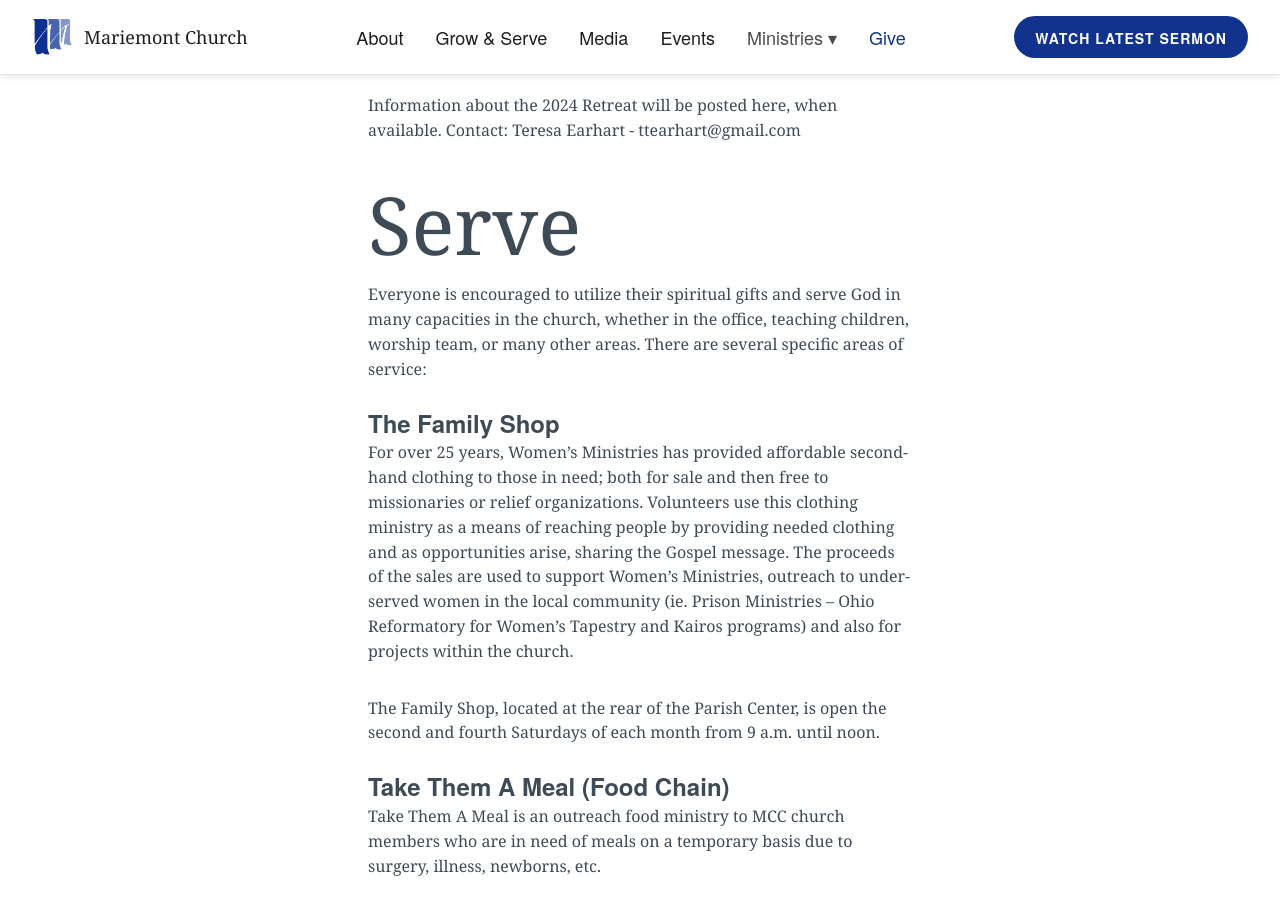
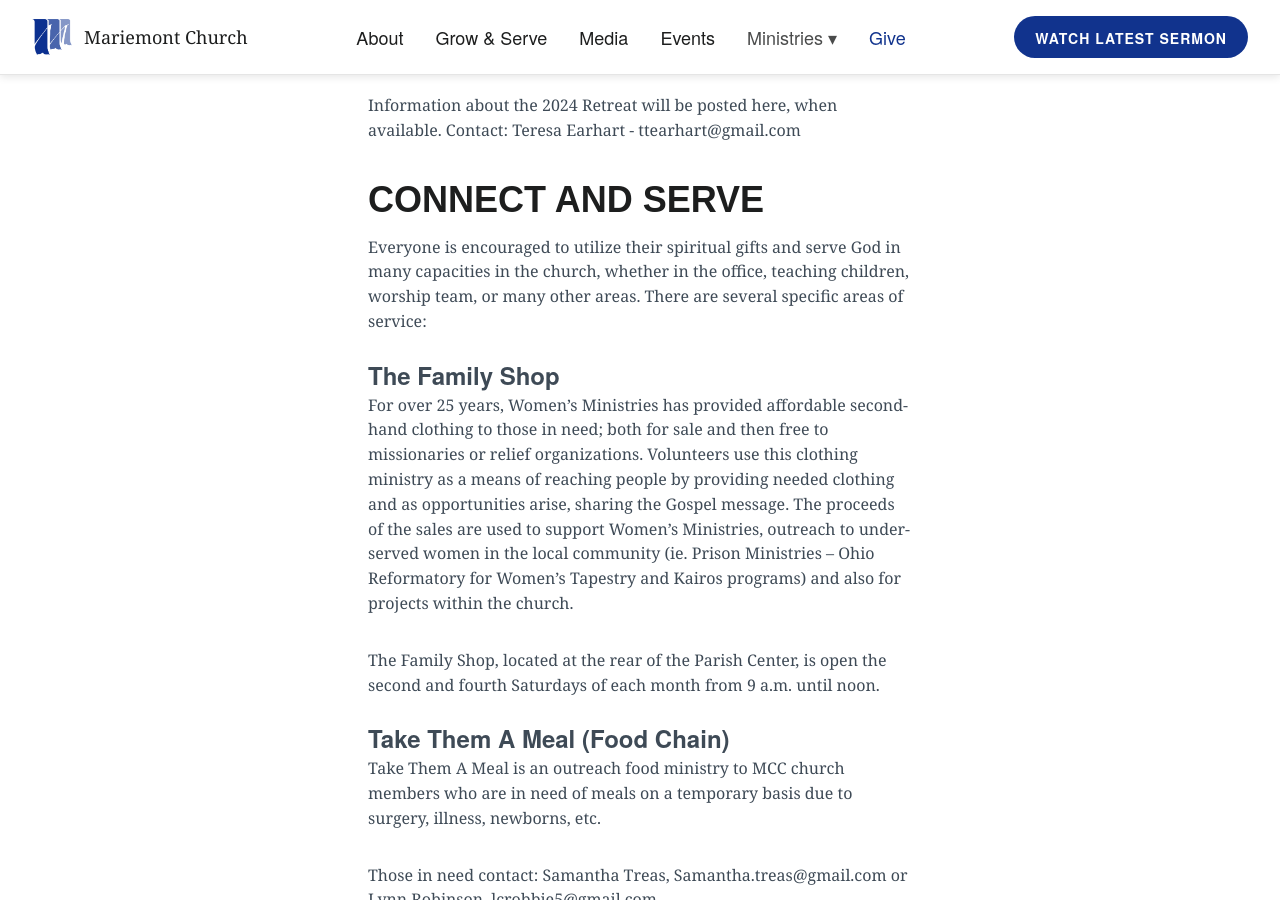
Before and after one commit to lukemoderwell/mariemont, a Jekyll site: the page built from womens-ministry.md, in a window 1280 px wide and 900 px high, scrolled down 2118 px. Built offline with Jekyll 4.4.1, drawn with Linux system fonts in a browser that asks for light colours; nearby versions of some CDN libraries.

Commit message:
Updated Womens Ministry

```diff
--- a/womens-ministry.md
+++ b/womens-ministry.md
@@ -49,7 +49,7 @@
 Contact: Teresa Earhart -  ttearhart@gmail.com
 
 
-# Serve
+## Connect and Serve
 
 Everyone is encouraged to utilize their spiritual gifts and serve God in many capacities in the church, whether in the office, teaching children, worship team, or many other areas. There are several specific areas of service:
 
```
